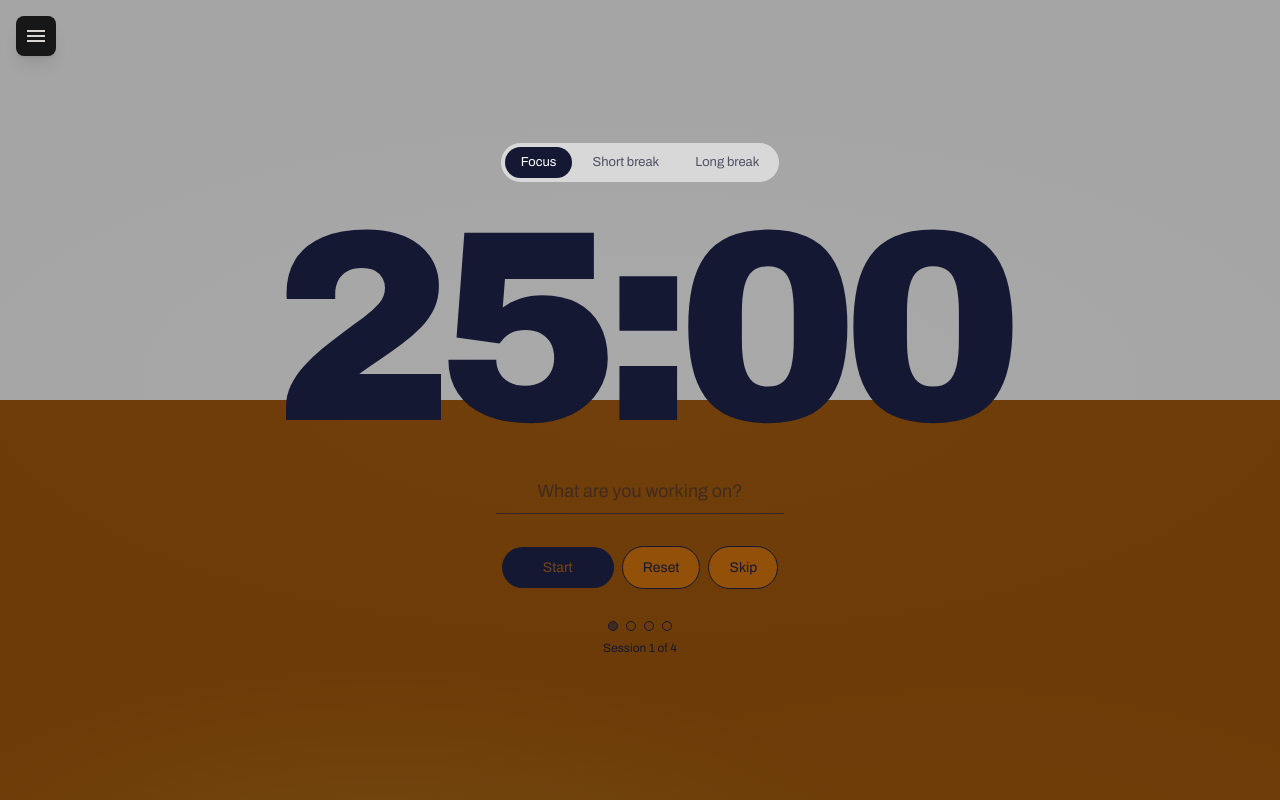
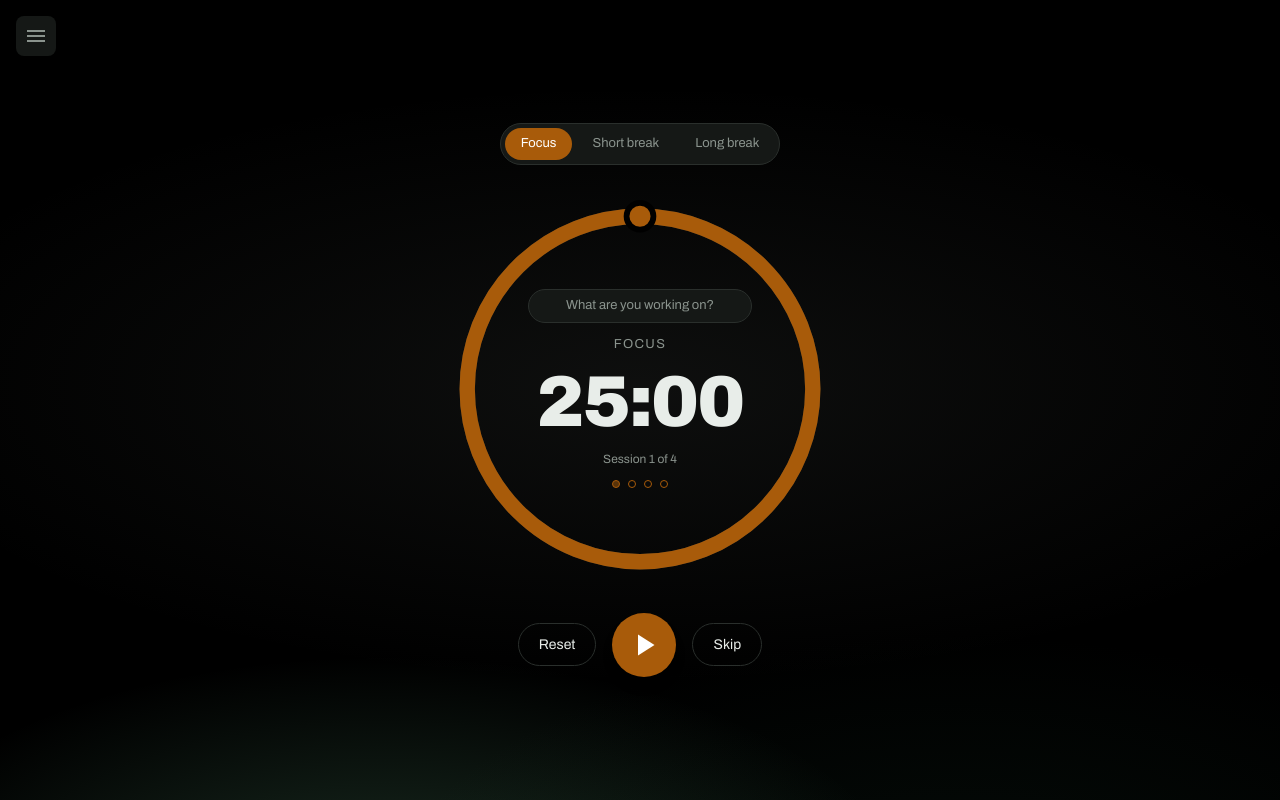
Before and after one commit to AZAA-brat/pomodoro-website, a Next.js app: page /en in a window 1280 px wide. Built offline with nearby package versions, Linux system fonts and the light colour scheme.

Commit message:
changed timer.tsx

```diff
--- a/app/[lang]/dictionaries/en.json
+++ b/app/[lang]/dictionaries/en.json
@@ -30,7 +30,10 @@
     "minutes": "min",
     "decrease": "Decrease",
     "increase": "Increase",
-    "language": "Language"
+    "language": "Language",
+    "theme": "Theme",
+    "dark": "Dark",
+    "light": "Light"
   },
   "profile": {
     "title": "Profile",
--- a/app/[lang]/dictionaries/ru.json
+++ b/app/[lang]/dictionaries/ru.json
@@ -30,7 +30,10 @@
     "minutes": "мин",
     "decrease": "Уменьшить",
     "increase": "Увеличить",
-    "language": "Язык"
+    "language": "Язык",
+    "theme": "Тема",
+    "dark": "Тёмная",
+    "light": "Светлая"
   },
   "profile": {
     "title": "Профиль",
--- a/app/components/navbar.tsx
+++ b/app/components/navbar.tsx
@@ -34,7 +34,7 @@ export function Navbar({ lang, labels }: { lang: string; labels: Labels }) {
         aria-expanded={open}
         aria-controls="main-nav"
         aria-label="Menu"
-        className="fixed top-4 left-4 z-30 rounded-lg bg-neutral-900 p-2 text-2xl text-stone-300 shadow-lg hover:text-stone-100 focus-visible:outline-2 focus-visible:outline-offset-2 focus-visible:outline-cyan-500"
+        className="fixed top-4 left-4 z-30 rounded-lg bg-surface p-2 text-2xl text-muted shadow-lg hover:text-text focus-visible:outline-2 focus-visible:outline-offset-2 focus-visible:outline-accent"
       >
         <IoMdMenu suppressHydrationWarning />
       </button>
@@ -43,7 +43,7 @@ export function Navbar({ lang, labels }: { lang: string; labels: Labels }) {
 
       <nav
         id="main-nav"
-        className={`fixed inset-y-0 left-0 z-20 w-72 border-r border-white/10 bg-neutral-900 pt-20 font-sans transition-all duration-300 ${
+        className={`fixed inset-y-0 left-0 z-20 w-72 border-r border-line bg-surface pt-20 font-sans transition-all duration-300 ${
           open ? "visible translate-x-0" : "invisible -translate-x-full"
         }`}
       >
@@ -56,8 +56,8 @@ export function Navbar({ lang, labels }: { lang: string; labels: Labels }) {
                   href={item.href}
                   onClick={() => setOpen(false)}
                   aria-current={active ? "page" : undefined}
-                  className={`flex items-center gap-4 rounded-lg px-4 py-3 text-lg transition-colors focus-visible:outline-2 focus-visible:outline-cyan-500 ${
-                    active ? "bg-white/5 text-stone-100" : "text-stone-400 hover:text-stone-100"
+                  className={`flex items-center gap-4 rounded-lg px-4 py-3 text-lg transition-colors focus-visible:outline-2 focus-visible:outline-accent ${
+                    active ? "bg-bg/60 text-text" : "text-muted hover:text-text"
                   }`}
                 >
                   <span className="text-xl" aria-hidden>
--- a/app/components/settings.tsx
+++ b/app/components/settings.tsx
@@ -4,8 +4,10 @@ import Link from "next/link";
 import { useEffect, useState } from "react";
 import {
   DEFAULT_TIMER_SETTINGS,
+  THEME_KEY,
   TIMER_SETTINGS_KEY,
   type TimerSettings,
+  read,
   readTimerSettings,
   rememberLocale,
   write,
@@ -21,7 +23,12 @@ type Labels = {
   decrease: string;
   increase: string;
   language: string;
+  theme: string;
+  dark: string;
+  light: string;
 };
+
+type Theme = "dark" | "light";
 
 const languages = [
   { code: "en", name: "ENG" },
@@ -33,11 +40,25 @@ const stepButton =
 
 export function Settings({ lang, labels }: { lang: string; labels: Labels }) {
   const [settings, setSettings] = useState(DEFAULT_TIMER_SETTINGS);
+  const [theme, setTheme] = useState<Theme>("dark");
 
   useEffect(() => {
-    // eslint-disable-next-line react-hooks/set-state-in-effect
+    /* eslint-disable react-hooks/set-state-in-effect */
     setSettings(readTimerSettings());
+    setTheme(read(THEME_KEY) === "light" ? "light" : "dark");
+    /* eslint-enable react-hooks/set-state-in-effect */
   }, []);
+
+  function changeTheme(next: Theme) {
+    setTheme(next);
+    write(THEME_KEY, next);
+    document.documentElement.setAttribute("data-theme", next);
+  }
+
+  const segment = (active: boolean) =>
+    `rounded-xl px-4 py-2 font-semibold transition-colors focus-visible:outline-2 focus-visible:outline-accent ${
+      active ? "bg-surface text-accent" : "text-muted hover:text-text"
+    }`;
 
   const fields: { key: keyof TimerSettings; label: string; max: number; unit?: string }[] = [
     { key: "focus", label: labels.focus, max: 120, unit: labels.minutes },
@@ -97,15 +118,30 @@ export function Settings({ lang, labels }: { lang: string; labels: Labels }) {
               href={`/${l.code}/settings`}
               onClick={() => rememberLocale(l.code)}
               aria-current={lang === l.code ? "true" : undefined}
-              className={`rounded-xl px-4 py-2 font-semibold transition-colors focus-visible:outline-2 focus-visible:outline-accent ${
-                lang === l.code ? "bg-surface text-accent" : "text-muted hover:text-text"
-              }`}
+              className={segment(lang === l.code)}
             >
               {l.name}
             </Link>
           ))}
         </div>
       </div>
+
+      <div className="flex items-center justify-between gap-4 text-[14px]">
+        <span id="theme-label">{labels.theme}</span>
+        <div role="group" aria-labelledby="theme-label" className="flex rounded-2xl border border-line p-1">
+          {(["dark", "light"] as const).map((t) => (
+            <button
+              key={t}
+              type="button"
+              onClick={() => changeTheme(t)}
+              aria-pressed={theme === t}
+              className={segment(theme === t)}
+            >
+              {labels[t]}
+            </button>
+          ))}
+        </div>
+      </div>
     </section>
   );
 }
--- a/app/components/timer.tsx
+++ b/app/components/timer.tsx
@@ -1,18 +1,22 @@
 "use client";
 
 import { type CSSProperties, useEffect, useRef, useState } from "react";
+import { MdPause, MdPlayArrow } from "react-icons/md";
 import { DEFAULT_TIMER_SETTINGS, MINUTES_KEY, SESSIONS_KEY, read, readTimerSettings, write } from "../lib/storage";
 
 type Mode = "focus" | "shortBreak" | "longBreak";
 
 const MODES: Mode[] = ["focus", "shortBreak", "longBreak"];
 
-// Split palette: `top` and `bottom` halves of the background.
-const SCHEMES: Record<Mode, { top: string; bottom: string; ink: string }> = {
-  focus: { top: "#ffffffa5", bottom: "#a85b0aa5", ink: "#151833" },
-  shortBreak: { top: "#faefd6", bottom: "#f2b33a", ink: "#151833" },
-  longBreak: { top: "#e3f5ec", bottom: "#6fd3a8", ink: "#151833" },
+// Ring colour per mode; `ink` is the text/icon colour on top of it.
+const SCHEMES: Record<Mode, { color: string; ink: string }> = {
+  focus: { color: "#a85b0a", ink: "#ffffff" },
+  shortBreak: { color: "#f2b33a", ink: "#151833" },
+  longBreak: { color: "#6fd3a8", ink: "#151833" },
 };
+
+const RADIUS = 90;
+const CIRCUMFERENCE = 2 * Math.PI * RADIUS;
 
 type Labels = {
   focus: string;
@@ -41,7 +45,7 @@ function fill(template: string, n: number, total: number) {
 }
 
 const outlined =
-  "rounded-full border border-(--ink) bg-(--water) px-5 py-2.5 text-[14px] text-(--ink) focus-visible:outline-2 focus-visible:outline-offset-4 focus-visible:outline-(--ink)";
+  "rounded-full border border-line px-5 py-2.5 text-[14px] text-text transition-colors hover:bg-surface focus-visible:outline-2 focus-visible:outline-offset-4 focus-visible:outline-(--mode)";
 
 export function Timer({ labels }: { labels: Labels }) {
   const [settings, setSettings] = useState(DEFAULT_TIMER_SETTINGS);
@@ -101,24 +105,20 @@ export function Timer({ labels }: { labels: Labels }) {
   const total = settings[mode] * 60;
   const label = running ? labels.pause : left < total && left > 0 ? labels.resume : labels.start;
   const scheme = SCHEMES[mode];
+  const remaining = total > 0 ? left / total : 0;
+  // Knob sits at the end of the remaining arc, measured clockwise from 12 o'clock.
+  const angle = remaining * 2 * Math.PI;
 
   return (
     <section
       suppressHydrationWarning
-      className="flex w-full flex-col items-center gap-8 font-display"
-      style={{ "--ink": scheme.ink, "--water": scheme.bottom } as CSSProperties}
+      className="flex w-full flex-col items-center gap-8 font-display text-text"
+      style={{ "--mode": scheme.color, "--mode-ink": scheme.ink } as CSSProperties}
     >
-      <div
-        aria-hidden
-        suppressHydrationWarning
-        className="fixed inset-0 -z-10"
-        style={{ background: `linear-gradient(to bottom, ${scheme.top} 50%, ${scheme.bottom} 50%)` }}
-      />
-
       <div
         role="tablist"
         aria-label={labels.modes}
-        className="flex flex-wrap justify-center gap-1 rounded-full bg-neutral-200/80 p-1 backdrop-blur"
+        className="flex flex-wrap justify-center gap-1 rounded-full border border-line bg-surface p-1"
       >
         {MODES.map((m) => (
           <button
@@ -126,8 +126,8 @@ export function Timer({ labels }: { labels: Labels }) {
             role="tab"
             aria-selected={mode === m}
             onClick={() => switchTo(m)}
-            className={`rounded-full px-4 py-1.5 text-[13px] transition-colors focus-visible:outline-2 focus-visible:outline-offset-2 focus-visible:outline-[#151833] ${
-              mode === m ? "bg-[#151833] text-white" : "text-[#151833]/70 hover:text-[#151833]"
+            className={`rounded-full px-4 py-1.5 text-[13px] transition-colors focus-visible:outline-2 focus-visible:outline-offset-2 focus-visible:outline-(--mode) ${
+              mode === m ? "bg-(--mode) text-(--mode-ink)" : "text-muted hover:text-text"
             }`}
           >
             {labels[m]}
@@ -135,15 +135,32 @@ export function Timer({ labels }: { labels: Labels }) {
         ))}
       </div>
 
-      <div className="flex flex-col items-center gap-8 text-(--ink)">
-        <p
-          aria-live="off"
-          suppressHydrationWarning
-          className="select-none text-[clamp(6rem,26vw,17rem)] leading-[0.85] font-black tracking-[-0.06em] tabular-nums"
-        >
-          {format(left)}
-        </p>
+      <div className="relative aspect-square w-full max-w-sm">
+        <svg viewBox="0 0 200 200" className="size-full" aria-hidden>
+          <circle cx="100" cy="100" r={RADIUS} fill="none" strokeWidth="8" className="stroke-line" />
+          <circle
+            cx="100"
+            cy="100"
+            r={RADIUS}
+            fill="none"
+            stroke={scheme.color}
+            strokeWidth="8"
+            strokeLinecap="round"
+            strokeDasharray={CIRCUMFERENCE}
+            strokeDashoffset={CIRCUMFERENCE * (1 - remaining)}
+            transform="rotate(-90 100 100)"
+          />
+          <circle
+            cx={100 + RADIUS * Math.sin(angle)}
+            cy={100 - RADIUS * Math.cos(angle)}
+            r="7"
+            fill={scheme.color}
+            strokeWidth="3"
+            className="stroke-bg"
+          />
+        </svg>
 
+        <div className="absolute inset-0 flex flex-col items-center justify-center gap-3 px-12 text-center">
           {mode === "focus" ? (
             <input
               value={task}
@@ -151,43 +168,52 @@ export function Timer({ labels }: { labels: Labels }) {
               aria-label={labels.task}
               placeholder={labels.taskPlaceholder}
               suppressHydrationWarning
-            className="w-72 max-w-full border-b border-(--ink)/60 bg-transparent pb-2 text-center text-lg placeholder:text-(--ink)/50 focus-visible:border-(--ink) focus-visible:outline-none"
+              className="w-full max-w-56 rounded-full border border-line bg-surface px-4 py-1.5 text-center text-[13px] placeholder:text-muted focus-visible:border-(--mode) focus-visible:outline-none"
             />
           ) : (
-          <p className="text-lg">{mode === "shortBreak" ? labels.shortBreakMessage : labels.longBreakMessage}</p>
+            <p className="max-w-56 text-[13px] text-muted">
+              {mode === "shortBreak" ? labels.shortBreakMessage : labels.longBreakMessage}
+            </p>
           )}
+          <p className="text-[13px] tracking-widest text-muted uppercase">{labels[mode]}</p>
+          <p
+            aria-live="off"
+            suppressHydrationWarning
+            className="select-none text-6xl leading-none font-black tracking-tight tabular-nums sm:text-7xl"
+          >
+            {format(left)}
+          </p>
+          <p className="text-[12px] text-muted">
+            {mode === "focus" ? fill(labels.session, Math.min(done + 1, cycle), cycle) : fill(labels.sessionsDone, done, cycle)}
+          </p>
+          <div className="flex gap-2" aria-hidden>
+            {Array.from({ length: cycle }, (_, i) => (
+              <span
+                key={i}
+                className={`size-2 rounded-full border border-(--mode) ${
+                  i < done ? "bg-(--mode)" : i === done && mode === "focus" ? "bg-(--mode)/50" : ""
+                }`}
+              />
+            ))}
+          </div>
+        </div>
+      </div>
 
-        <div className="flex items-center gap-2">
+      <div className="flex items-center gap-4">
+        <button onClick={() => switchTo(mode)} className={outlined}>
+          {labels.reset}
+        </button>
         <button
           onClick={() => setRunning((r) => !r)}
-            className="min-w-28 rounded-full bg-(--ink) px-8 py-2.5 text-[14px] text-(--water) focus-visible:outline-2 focus-visible:outline-offset-4 focus-visible:outline-(--ink)"
+          aria-label={label}
+          className="flex size-16 items-center justify-center rounded-full bg-(--mode) text-4xl text-(--mode-ink) shadow-lg transition-transform active:scale-95 focus-visible:outline-2 focus-visible:outline-offset-4 focus-visible:outline-(--mode)"
         >
-            {label}
-          </button>
-          <button onClick={() => switchTo(mode)} className={outlined}>
-            {labels.reset}
+          {running ? <MdPause suppressHydrationWarning /> : <MdPlayArrow suppressHydrationWarning />}
         </button>
         <button onClick={() => advance(false)} className={outlined}>
           {labels.skip}
         </button>
       </div>
-
-        <div className="flex flex-col items-center gap-2">
-          <div className="flex gap-2" aria-hidden>
-            {Array.from({ length: cycle }, (_, i) => (
-              <span
-                key={i}
-                className={`size-2.5 rounded-full border border-(--ink) ${
-                  i < done ? "bg-(--ink)" : i === done && mode === "focus" ? "bg-(--ink)/50" : ""
-                }`}
-              />
-            ))}
-          </div>
-          <p className="text-[12px]">
-            {mode === "focus" ? fill(labels.session, Math.min(done + 1, cycle), cycle) : fill(labels.sessionsDone, done, cycle)}
-          </p>
-        </div>
-      </div>
     </section>
   );
 }
--- a/app/globals.css
+++ b/app/globals.css
@@ -12,6 +12,22 @@
   --glow-1: rgba(125, 219, 163, 0.22);
   --glow-2: rgba(31, 77, 54, 0.16);
   --haze: rgba(138, 147, 141, 0.1);
+  color-scheme: dark;
+}
+
+/* Light: white, grey, green */
+:root[data-theme="light"] {
+  --bg: #ffffff;
+  --surface: #eef1ef;
+  --line: #d6dcd8;
+  --muted: #5c6560;
+  --text: #121513;
+  --accent: #1d7a4b;
+  --accent-2: #1d7a4b;
+  --glow-1: rgba(125, 219, 163, 0.25);
+  --glow-2: rgba(125, 219, 163, 0.12);
+  --haze: rgba(138, 147, 141, 0.08);
+  color-scheme: light;
 }
 
 @theme inline {
--- a/app/lib/storage.ts
+++ b/app/lib/storage.ts
@@ -2,6 +2,7 @@ export const NAME_KEY = "profile-name";
 export const SESSIONS_KEY = "focus-sessions";
 export const MINUTES_KEY = "focus-minutes";
 export const TIMER_SETTINGS_KEY = "timer-settings";
+export const THEME_KEY = "theme";
 
 // Durations in minutes; `sessions` is focus sessions before a long break.
 export type TimerSettings = { focus: number; shortBreak: number; longBreak: number; sessions: number };
```
Also changed, not shown: app/[lang]/layout.tsx (+9 -1 lines), Screenshot 2026-11-23 at 17.31.06.png (deleted), Screenshot 2026-11-23 at 18.58.35.png (added). Lines whose indentation alone changed are shown as unchanged.
